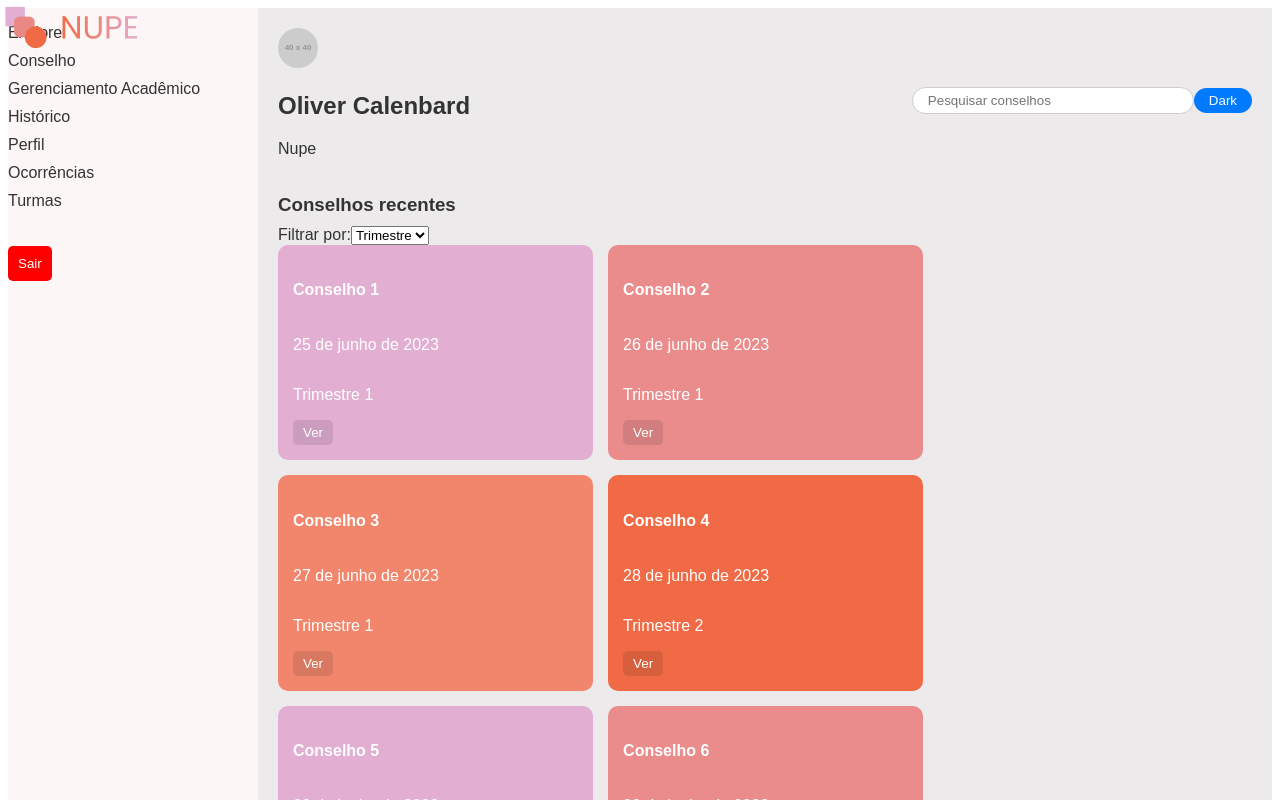
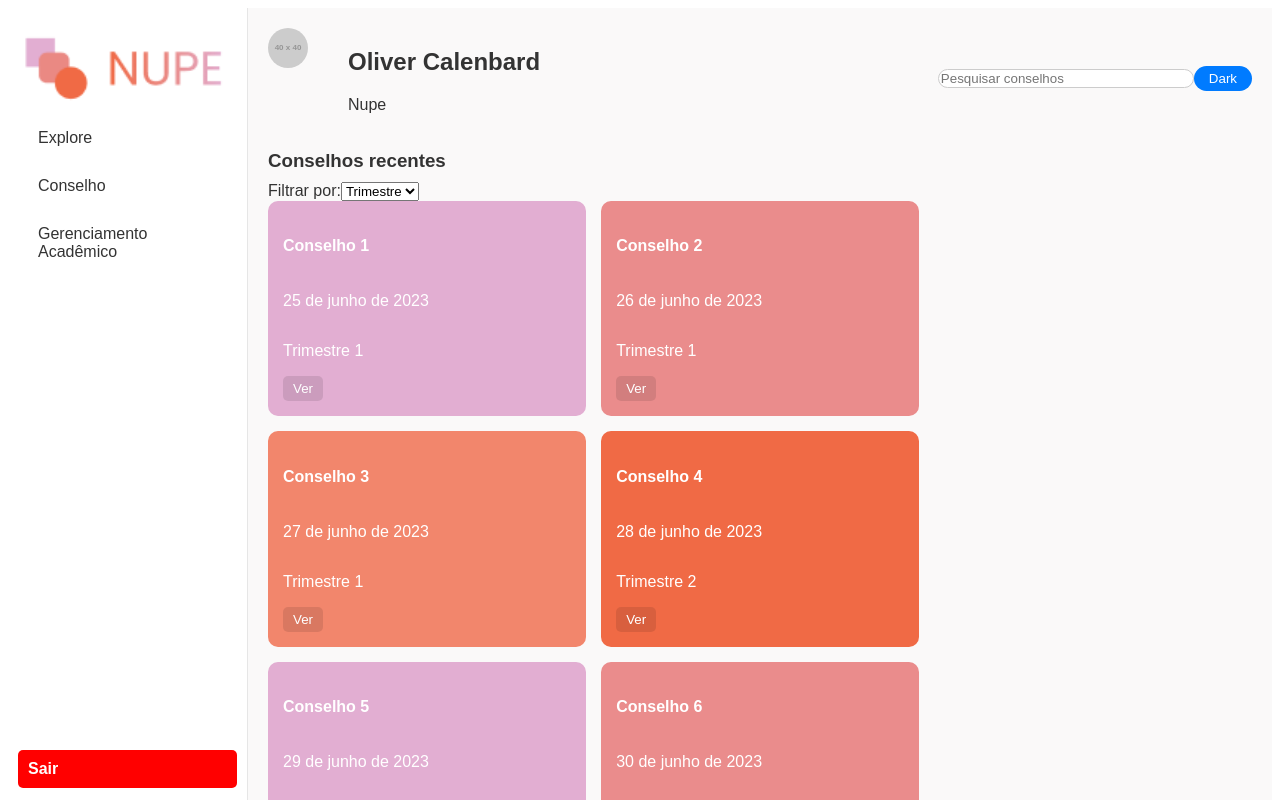
Before and after one commit to EvelyncAraujo/CodeSquad, a Vue app: page /home in a window 1280 px wide. Shown: the top 800 px of the page. Built offline with nearby package versions, Linux system fonts and the light colour scheme; what mdi-vue would draw is missing.

Commit message:
asider, home view

```diff
--- a/src/router/index.js
+++ b/src/router/index.js
@@ -17,11 +17,19 @@ const router = createRouter({
       children: [
       ]
     },
+
+    {
+      path: '/home', // Corrigido: adicionada a barra no início
+      name: 'Página principal',
+      component: HomeView
+    },
+
     {
       path: '/',
       name: 'fullLayout',
       component: FullLayout,
       children: [
+
         {
           path: '/login', // Corrigido: adicionada a barra no início
           name: 'Login',
@@ -49,11 +57,6 @@ const router = createRouter({
         },
       ]
     },
-    {
-      path: '/home', // Corrigido: adicionada a barra no início
-      name: 'Página principal',
-      component: HomeView
-    },
   ],
 });
 
--- a/src/views/HomeView.vue
+++ b/src/views/HomeView.vue
@@ -37,22 +37,22 @@
 
 <template>
     <div :class="['dashboard', isDarkMode ? 'dark' : 'light']">
-      <!-- Sidebar -->
-      <aside class="sidebar">
-        <div class="logo">
+  <aside class="aside-menu">
+    <img alt="Logo" src="/src/assets/logo.png">
+    <ul class="menu">
+      <li>
+        <button class="menu-item">Explore</button>
+      </li>
+      <li>
+        <button class="menu-item">Conselho</button>
+      </li>
+      <li>
+        <button class="menu-item">Gerenciamento Acadêmico</button>
+      </li>
 
-        </div>
-        <ul class="menu">
-          <li>Explore</li>
-          <li>Conselho</li>
-          <li>Gerenciamento Acadêmico</li>
-          <li>Histórico</li>
-          <li>Perfil</li>
-          <li>Ocorrências</li>
-          <li>Turmas</li>
-        </ul>
-        <button class="logout">Sair</button>
-      </aside>
+    </ul>
+    <button class="logout">Sair</button>
+  </aside>
 
       <!-- Main Content -->
       <main class="content">
@@ -124,7 +124,7 @@
 
   /* Modos claro e escuro */
   .light {
-    background: #eceaea;
+    background: #FAF9F9;
     color: #333;
   }
 
@@ -134,12 +134,69 @@
   }
 
   /* Sidebar */
-  .sidebar {
-    width: 250px;
-    background-color:#fff9f9de;
+
+/* Container principal do aside */
+.aside-menu {
+  width: 240px;
+  background-color: #ffffff;
+  padding: 20px 10px;
+  display: flex;
+  flex-direction: column;
+  border-right: 1px solid #e6e6e6;
+  height: 100vh;
+  box-sizing: border-box;
+}
+.name{
+margin-left: 5rem;
+}
 
 
-  }
+
+/* Lista de itens do menu */
+.menu {
+  list-style: none;
+  padding: 0;
+  margin: 0;
+  flex-grow: 1;
+}
+
+.menu-item {
+  font-size: 16px;
+  font-weight: 400;
+  color: #333333;
+  text-align: left;
+  padding: 10px 20px;
+  border: none;
+  background: none;
+  width: 100%;
+  text-align: left;
+  cursor: pointer;
+  border-radius: 8px;
+  transition: background-color 0.3s, color 0.3s;
+}
+
+.menu-item:hover {
+  background-color: #f9f9f9;
+  color: #ff6b6b;
+}
+
+/* Botão de sair */
+.logout {
+  font-size: 16px;
+  font-weight: 600;
+  color: #ff6b6b;
+  padding: 10px 20px;
+  border: none;
+  background: none;
+  cursor: pointer;
+  text-align: left;
+  border-radius: 8px;
+  transition: background-color 0.3s, color 0.3s;
+}
+
+.logout:hover {
+  background-color: #fceaea;
+}
 
   .menu {
     list-style: none;
@@ -149,6 +206,7 @@
   .menu li {
     margin: 10px 0;
     cursor: pointer;
+    line-height: 35px;
   }
 
   .logout {
@@ -156,9 +214,11 @@
     color: white;
     border: none;
     padding: 10px;
-    margin-top: 20px;
+    margin-top: 400px;
     cursor: pointer;
     border-radius: 5px;
+
+
   }
 
   /* Conteúdo principal */
@@ -179,6 +239,7 @@
   }
 
   .avatar {
+    position: fixed;
     border-radius: 50%;
     width: 40px;
     height: 40px;
@@ -187,7 +248,7 @@
   .search-input {
     border: 1px solid #ccc;
     border-radius: 20px;
-    padding: 5px 15px;
+
     width: 250px;
   }
 
@@ -235,9 +296,9 @@
     padding: 5px 10px;
     cursor: pointer;
   }
-  .user-info{
 
 
 
-  }
+
+
   </style>
```
Also changed, not shown: public/logo.png (deleted).
